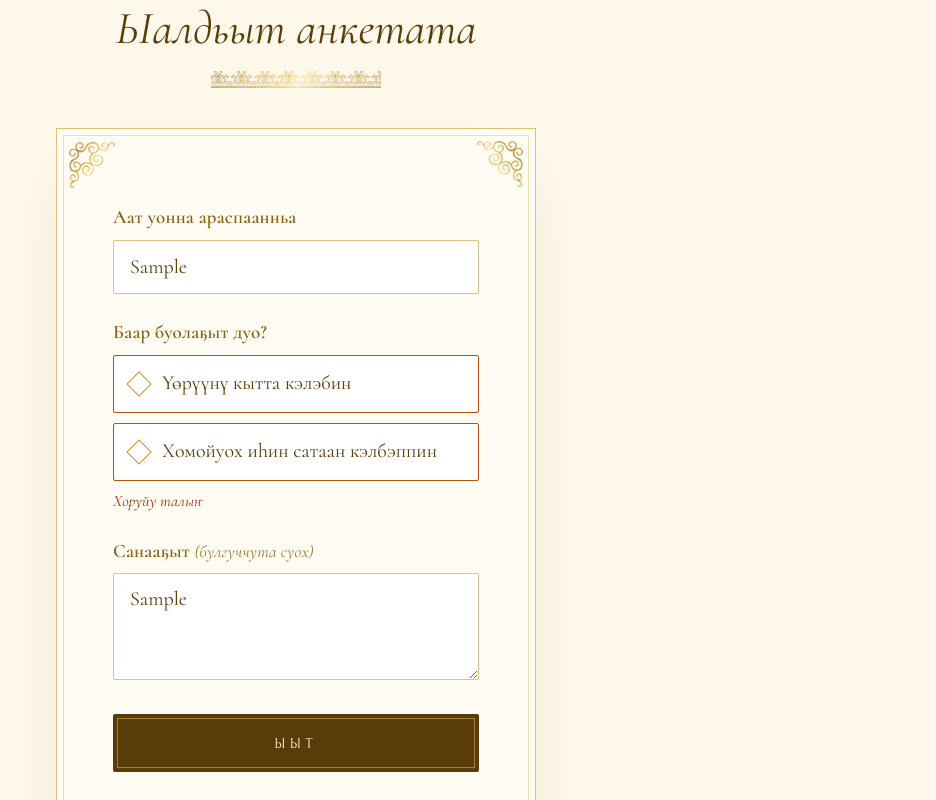
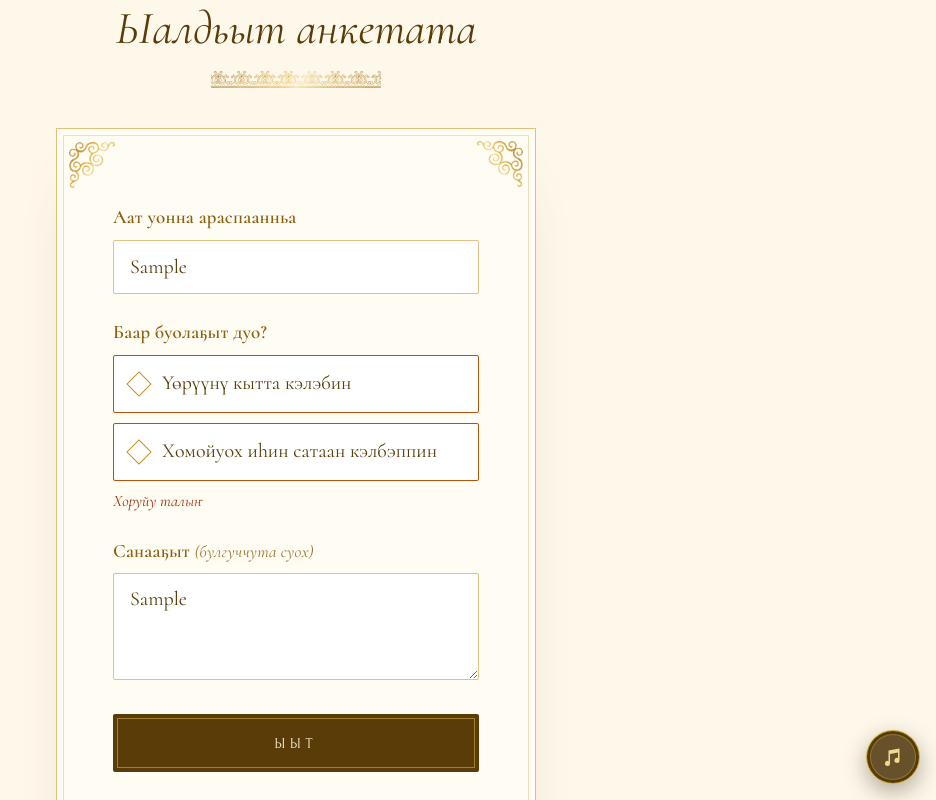
Before and after one commit to dbrsva/tamara-90, a plain HTML site: page index.html in a window 1280 px wide. Both pictures are taken after typing "Sample", "Sample" into the empty fields and a click on the button "ЫЫТ". Shown: the part 4120-4920 px from the top of the page, without its empty margins (344-1280 px from the left). Drawn offline with Linux system fonts and the light colour scheme.

Commit message:
Музыка: спокойный фрагмент 30 секунд
Co-Authored-By: Claude Opus 5.5 <noreply@anthropic.com>

```diff
--- a/css/invite.css
+++ b/css/invite.css
@@ -855,6 +855,58 @@
 .jb-final__date { margin-top: 12px; font-size: 12px; letter-spacing: .4em; color: var(--jb-gold); }
 .jb-final .jb-run { width: auto; margin: 0 -24px 18px; }
 
+/* ─────────── Кнопка музыки ───────────
+   Скрипт переносит кнопку в <body>: у .jb включены container queries,
+   а внутри такого контейнера position: fixed считался бы от него, а не от экрана. */
+.jb-music {
+  position: fixed;
+  z-index: 2147483000;
+  right: max(16px, env(safe-area-inset-right, 0px));
+  bottom: calc(16px + env(safe-area-inset-bottom, 0px));
+  width: 54px;
+  height: 54px;
+  padding: 0;
+  display: grid;
+  place-items: center;
+  color: #F0D890;
+  background: rgba(74, 49, 6, .84);
+  border: 1px solid rgba(224, 184, 64, .85);
+  border-radius: 50%;
+  box-shadow: inset 0 0 0 3px rgba(74, 49, 6, .84), inset 0 0 0 4px rgba(224, 184, 64, .35), 0 8px 22px rgba(40, 25, 0, .35);
+  -webkit-backdrop-filter: blur(6px);
+  backdrop-filter: blur(6px);
+  cursor: pointer;
+  touch-action: manipulation;
+  -webkit-tap-highlight-color: transparent;
+  animation: jb-music-in 1s cubic-bezier(.22, .8, .24, 1) 1.2s both;
+}
+.jb-music[hidden] { display: none; }
+.jb-music:focus-visible { outline: 2px solid #E0B840; outline-offset: 3px; }
+.jb-music__note { width: 24px; height: 24px; fill: currentColor; }
+.jb-music__bars { display: none; align-items: flex-end; gap: 3px; height: 20px; }
+.jb-music__bars i { display: block; width: 3px; height: 100%; background: currentColor; border-radius: 2px; transform-origin: bottom; animation: jb-bar 1.1s ease-in-out infinite; }
+.jb-music__bars i:nth-child(2) { animation-delay: -.45s; }
+.jb-music__bars i:nth-child(3) { animation-delay: -.8s; }
+.jb-music.is-playing .jb-music__note { display: none; }
+.jb-music.is-playing .jb-music__bars { display: flex; }
+/* мягкая пульсация-подсказка, пока музыка ещё не включалась */
+.jb-music.is-hint::after {
+  content: "";
+  position: absolute;
+  inset: -1px;
+  border-radius: 50%;
+  border: 1px solid rgba(224, 184, 64, .8);
+  animation: jb-ring 2.4s ease-out 2.4s 4 both;
+  pointer-events: none;
+}
+@keyframes jb-music-in { from { opacity: 0; transform: translateY(10px); } to { opacity: 1; transform: none; } }
+@keyframes jb-bar { 0%, 100% { transform: scaleY(.35); } 50% { transform: scaleY(1); } }
+@keyframes jb-ring { 0% { transform: scale(1); opacity: .9; } 100% { transform: scale(1.6); opacity: 0; } }
+@media (prefers-reduced-motion: reduce) {
+  .jb-music, .jb-music.is-hint::after { animation: none; }
+  .jb-music__bars i { animation: none; transform: scaleY(.7); }
+}
+
 /* ─────────── Анимации появления ─────────── */
 
 .jb-js [data-reveal] {
--- a/index.html
+++ b/index.html
@@ -25,7 +25,8 @@
 <!-- JB:START — всё приглашение. Этот же фрагмент собирается в блок «HTML-код» для Taplink (см. build/build_taplink.py) -->
 <div class="jb" id="jb"
      data-rsvp-endpoint="https://script.google.com/macros/s/AKfycbwqtfYuJMMLbpl1VjoGFLnjZETPLtPHN-vUaiQHbeVTCU9--f9LqGTU-eKdVx5EfESfJQ/exec"
-     data-event="2026-12-12T15:00:00+09:00">
+     data-event="2026-12-12T15:00:00+09:00"
+     data-music="assets/music/music.mp3">
 
   <!-- ═════════ 1. ПЕРВЫЙ ЭКРАН ═════════ -->
   <header class="jb-hero">
@@ -296,6 +297,12 @@
     </div>
     <div class="jb-run jb-run--lyre" aria-hidden="true"><span class="jb-run__track"></span></div>
   </footer>
+
+  <!-- музыка: файл задаётся в data-music у корня; кнопка появляется, только если файл указан -->
+  <button class="jb-music" type="button" aria-label="Музыка" aria-pressed="false" hidden>
+    <svg class="jb-music__note" viewBox="0 0 24 24" aria-hidden="true"><path d="M9 18.5a2.5 2.5 0 1 1-1.5-2.3V5.6l11-2.1v11.9a2.5 2.5 0 1 1-1.5-2.3V7.4l-8 1.5v9.6Z"/></svg>
+    <span class="jb-music__bars" aria-hidden="true"><i></i><i></i><i></i></span>
+  </button>
 </div>
 <!-- JB:END -->
 
--- a/js/invite.js
+++ b/js/invite.js
@@ -17,6 +17,69 @@
     initGallery(root, reduceMotion);
     initCountdown(root);
     initRsvp(root);
+    initMusic(root);
+  }
+
+  /* ───────── Музыка ─────────
+     Браузеры запрещают звук без действия гостя, поэтому музыка включается
+     с первого касания экрана (или с кнопки). Файл — готовый фрагмент 30 секунд
+     с плавным началом и концом (build/make_music.sh); играет один раз. */
+  function initMusic(root) {
+    var btn = root.querySelector(".jb-music") || document.querySelector(".jb-music");
+    var src = (root.getAttribute("data-music") || "").trim();
+    if (!btn || !src) return;
+
+    document.body.appendChild(btn);          // чтобы position: fixed считался от экрана
+    var audio = new Audio();
+    audio.preload = "none";
+    audio.src = src;
+    audio.setAttribute("playsinline", "");
+
+    var userPaused = false;    // гость сам выключил — больше не включаем автоматически
+    var started = false;       // первое касание уже было
+    var wasPlaying = false;
+
+    btn.hidden = false;
+    btn.classList.add("is-hint");
+
+    function render() {
+      var on = !audio.paused && !audio.ended;
+      btn.classList.toggle("is-playing", on);
+      btn.setAttribute("aria-pressed", on ? "true" : "false");
+    }
+    function play() {
+      btn.classList.remove("is-hint");
+      if (audio.ended) audio.currentTime = 0;
+      var p = audio.play();
+      if (p && p.catch) p.catch(function () { render(); });
+    }
+
+    audio.addEventListener("play", render);
+    audio.addEventListener("pause", render);
+    audio.addEventListener("ended", render);
+
+    btn.addEventListener("click", function (e) {
+      e.stopPropagation();
+      started = true;
+      if (audio.paused || audio.ended) { userPaused = false; play(); }
+      else { userPaused = true; audio.pause(); }
+    });
+
+    // первое касание в любом месте страницы
+    function firstTouch(e) {
+      if (started || userPaused) return;
+      if (e.target && e.target.closest && e.target.closest(".jb-music")) return;
+      started = true;
+      play();
+      ["click", "touchend", "keydown"].forEach(function (t) { document.removeEventListener(t, firstTouch, true); });
+    }
+    ["click", "touchend", "keydown"].forEach(function (t) { document.addEventListener(t, firstTouch, true); });
+
+    // свернули браузер — пауза; вернулись — продолжаем
+    document.addEventListener("visibilitychange", function () {
+      if (document.hidden) { wasPlaying = !audio.paused; audio.pause(); }
+      else if (wasPlaying && !userPaused) { play(); }
+    });
   }
 
   /* ───────── Плавное появление при прокрутке ───────── */
```
Also changed, not shown: 1 other file.
